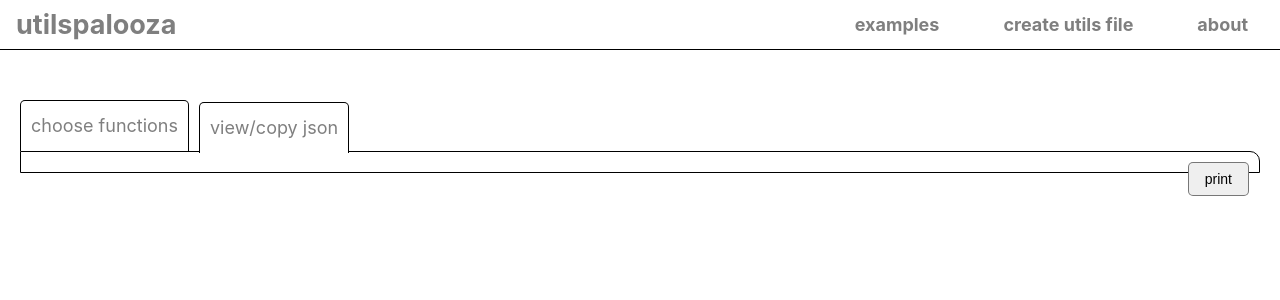
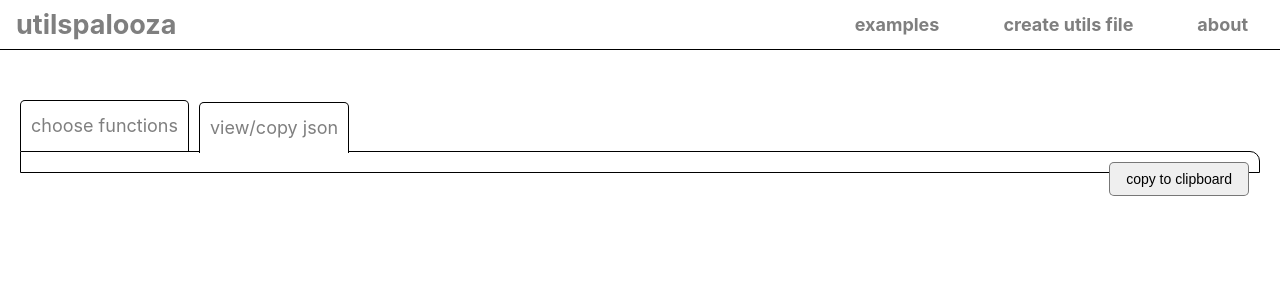
Before and after one commit to warpedpuppy/utils-site-typescript, a React (Create React App) app: page /create-json/1 in a window 1280 px wide. Shown: the top 300 px of the page. Built offline with nearby package versions, Linux system fonts and the light colour scheme.

Commit message:
added copy to clipboard

```diff
--- a/src/pages/createJSON/CreateJSON.tsx
+++ b/src/pages/createJSON/CreateJSON.tsx
@@ -17,6 +17,13 @@ function CreateJSON() {
 
   let checklist = createChecklist("create-json-page-checklist");
 
+  function copyToClipboard() {
+    let json = document.querySelector("pre code");
+    if (json) {
+      navigator.clipboard.writeText(json.textContent || "");
+    }
+  }
+
   return (
     <div id="create-json">
       <div id="create-json-container">
@@ -25,7 +32,9 @@ function CreateJSON() {
           {checklist}
         </div>
         <div className={`tab-content ${tabBody === 1 ? "active" : ""}`}>
-          <button className="btn btn-primary">print</button>
+          <button className="btn btn-primary" onClick={copyToClipboard}>
+            copy to clipboard
+          </button>
           <JSONContent />
         </div>
       </div>
```
